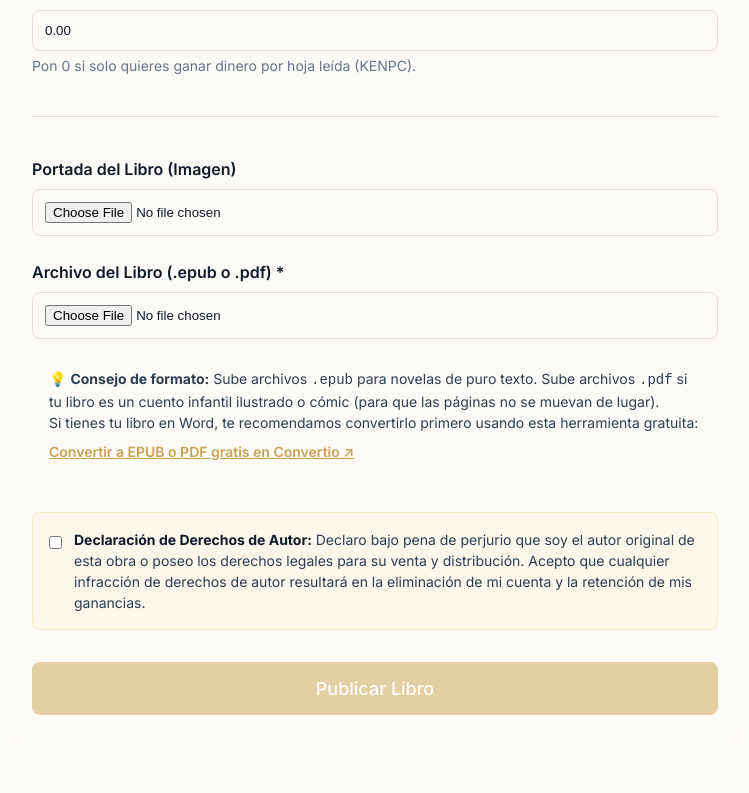
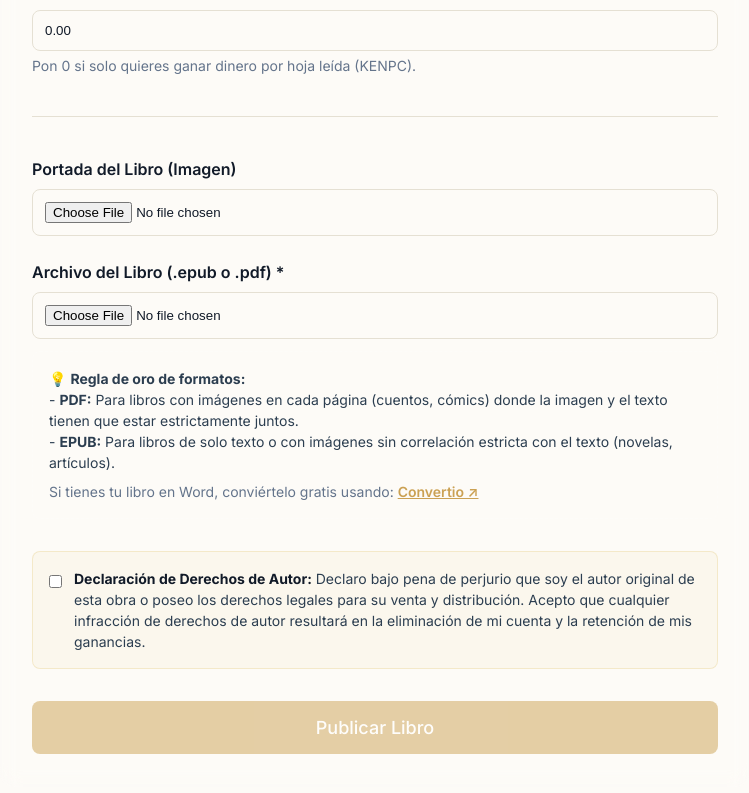
Before and after one commit to somosvetayvigor-boop/astrolabio-pwa, a Next.js app: page /dashboard/upload in a window 1280 px wide. Shown: the part 638-1431 px from the top of the page, without its empty margins (265-1014 px from the left). Built offline with nearby package versions, Linux system fonts and the light colour scheme; no server answers.

Commit message:
Add sepia filter to PdfViewer and update format hints in forms

```diff
--- a/src/app/dashboard/upload/page.tsx
+++ b/src/app/dashboard/upload/page.tsx
@@ -206,19 +206,23 @@ export default function UploadBookPage() {
               style={{ width: '100%', padding: '0.75rem', borderRadius: 'var(--radius-md)', border: '1px solid var(--border-color)', backgroundColor: 'var(--bg-primary)' }}
             />
             <div style={{ marginTop: '0.75rem', padding: '1rem', backgroundColor: 'rgba(255, 255, 255, 0.03)', borderRadius: 'var(--radius-md)', border: '1px dashed rgba(255,255,255,0.2)' }}>
-              <p style={{ fontSize: '0.875rem', color: 'var(--text-secondary)', margin: 0, lineHeight: 1.5 }}>
-                💡 <strong>Consejo de formato:</strong> Sube archivos <code>.epub</code> para novelas de puro texto. Sube archivos <code>.pdf</code> si tu libro es un cuento infantil ilustrado o cómic (para que las páginas no se muevan de lugar). <br/>
-                Si tienes tu libro en Word, te recomendamos convertirlo primero usando esta herramienta gratuita:
-              </p>
+            <p style={{ fontSize: '0.875rem', color: 'var(--text-secondary)', margin: 0, lineHeight: 1.5 }}>
+              💡 <strong>Regla de oro de formatos:</strong> <br/>
+              - <strong>PDF:</strong> Para libros con imágenes en cada página (cuentos, cómics) donde la imagen y el texto tienen que estar estrictamente juntos.<br/>
+              - <strong>EPUB:</strong> Para libros de solo texto o con imágenes sin correlación estricta con el texto (novelas, artículos).
+            </p>
+            <p style={{ fontSize: '0.875rem', color: 'var(--text-tertiary)', margin: '0.5rem 0 0 0' }}>
+              Si tienes tu libro en Word, conviértelo gratis usando:
               <a
                 href="https://convertio.co/es/document-epub/"
                 target="_blank"
                 rel="noopener noreferrer"
-                style={{ display: 'inline-block', marginTop: '0.5rem', color: 'var(--brand-primary)', fontSize: '0.875rem', textDecoration: 'underline', fontWeight: 600 }}
+                style={{ marginLeft: '0.25rem', color: 'var(--brand-primary)', textDecoration: 'underline', fontWeight: 600 }}
               >
-                Convertir a EPUB o PDF gratis en Convertio ↗
+                Convertio ↗
               </a>
-            </div>
+            </p>
+          </div>
           </div>
 
           <div style={{ backgroundColor: 'rgba(212, 175, 55, 0.05)', padding: '1rem', borderRadius: 'var(--radius-md)', border: '1px solid rgba(212, 175, 55, 0.2)', marginTop: '0.5rem' }}>
```
Also changed, not shown: src/app/dashboard/edit/[id]/EditBookForm.tsx (+8 -4 lines), src/app/reader/[id]/PdfViewer.tsx (+23 -3 lines).
